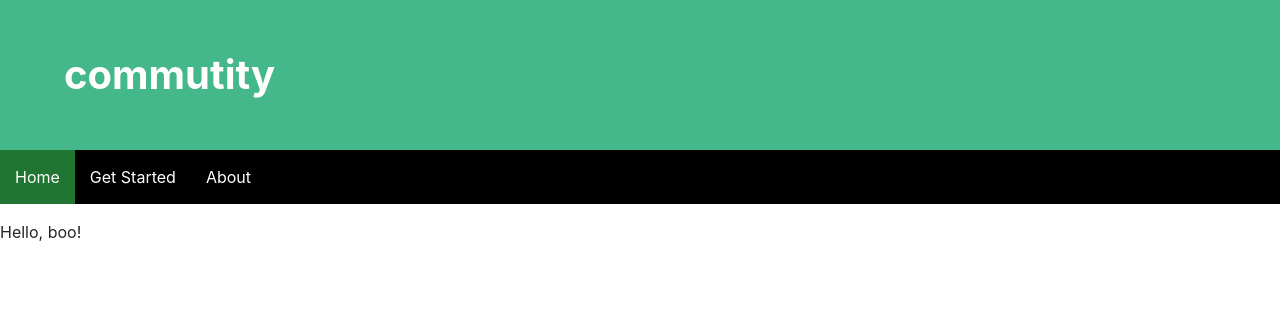
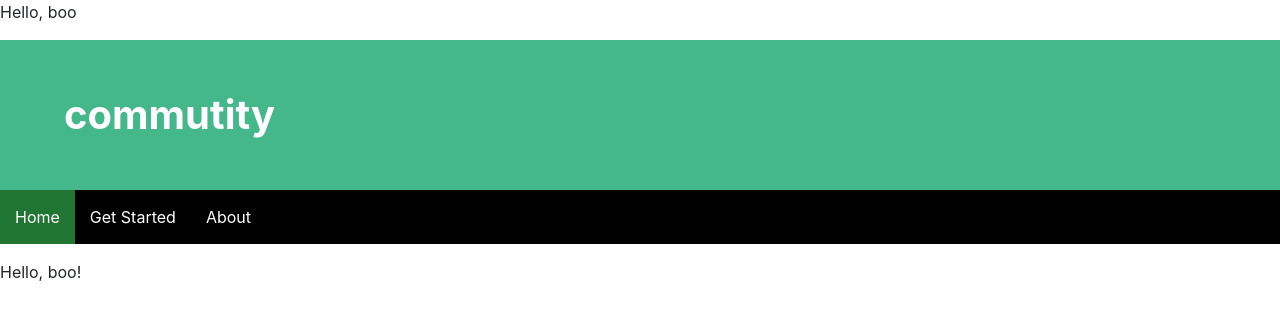
Before and after one commit to kiwiko123/djdashboard, a Django app: page /commutity/ in a window 1280 px wide. Shown: the top 320 px of the page. Run offline with Django 3.2, Linux system fonts and the light colour scheme; parts of the project's set-up code (start-up, migrations or seed data) failed here and were passed over; some libraries are stand-ins or nearby versions.

Commit message:
add common hello bar to index top

```diff
--- a/commutity/static/commutity/css/common.css
+++ b/commutity/static/commutity/css/common.css
@@ -38,6 +38,11 @@
 	background-color: #217532;
 }
 
+.float-over {
+	position: absolute;
+	z-index: 1;
+}
+
 #header-banner-title-text {
 	color: white;
 	font-weight: bold;
@@ -54,3 +59,8 @@
 	padding: 0;
 	overflow: hidden;
 }
+
+#login-header {
+	top: 0;
+	right: 0;
+}
--- a/commutity/templates/commutity/base.html
+++ b/commutity/templates/commutity/base.html
@@ -13,11 +13,16 @@
 	</head>
 
 	<header>
+		<div id="login-header">
+			<p>Hello, boo</p>
+		</div>
+
 		<div role="banner" class="header-banner">
 			<div class="vertical-align" id="header-banner-title-text">
 				<p>commutity</p>
 			</div>
 		</div>
+
 		<div id="nav-bar">
 			<ul class="no-bullets" id="nav-bar-list">
 				<li class="nav-bar-horizontal nav-bar-active" id="nav-bar-home"><a href="{% url 'commutity:index' %}">Home</a></li>
--- a/commutity/views.py
+++ b/commutity/views.py
@@ -1,9 +1,13 @@
+import logging
 import django.core.exceptions
 from django.http import HttpRequest, HttpResponse
-from django.shortcuts import render
+from django.shortcuts import redirect, render
 from django.views import generic
 from . import helper, models
 from .authentication.encryption import PasswordEncryptor
+
+
+logger = logging.getLogger(__name__)
 
 
 class IndexView(generic.TemplateView):
@@ -24,17 +28,20 @@ class LoginView(generic.TemplateView):
         print(request.POST)
         username = request.POST['username']
         password = request.POST['password']
+        context = {}
         if self._verify_user(username, password):
-        	# valid - login, redirect home
-        	pass
+            # valid - login, redirect home
+            logger.info('login user "{0}"'.format(username))
+            context['username'] = username
+            return redirect('commutity:index', context=context)
         else:
-        	# invalid - raise exception
-        	pass
-        return render(request, self.template_name, {})
+            # invalid - raise exception
+            pass
+        return render(request, template_name=self.template_name, context=context)
+
 
     @staticmethod
     def _verify_user(username: str, password: str) -> bool:
-    	print(username)
-    	credentials = helper.get_credentials(username)
-    	manager = PasswordEncryptor(key=credentials.key, iv=credentials.iv)
-    	return manager.encrypt(password) == credentials.password
+        credentials = helper.get_credentials(username)
+        manager = PasswordEncryptor(key=credentials.key, iv=credentials.iv)
+        return manager.encrypt(password) == credentials.password
```
Also changed, not shown: README.md.
